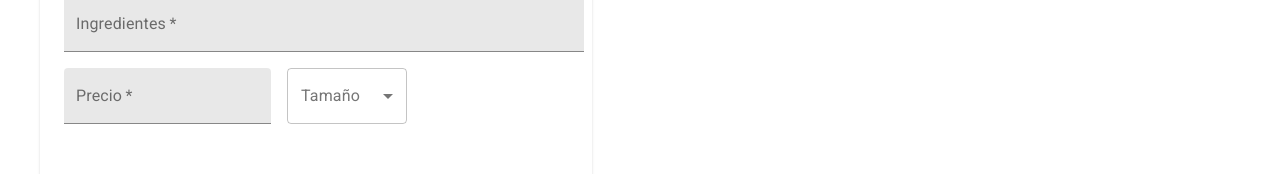
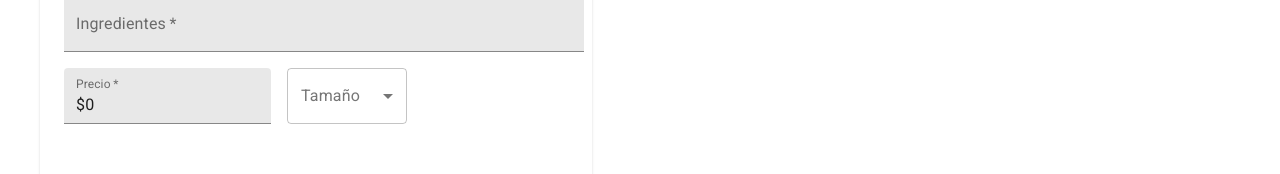
Before and after one commit to jesus2601/pizza_v1, a React (Create React App) app: page /Pizza in a window 1280 px wide. Shown: the part 261-435 px from the top of the page. Built offline with nearby package versions, Linux system fonts and the light colour scheme; no server answers; the database is empty.

Commit message:
Listo para entrega v1

```diff
--- a/src/Routes.js
+++ b/src/Routes.js
@@ -15,6 +15,9 @@ import Preguntas from './views/Preguntas';
 const Routes =() => {
     return(
         <BrowserRouter>
+            <Switch>
+                <Route exact path="/" component={Home} />
+            </Switch>
             <Switch>
                 <Route exact path="/Inicio" component={Home} />
             </Switch>
--- a/src/components/AddPizza.js
+++ b/src/components/AddPizza.js
@@ -65,19 +65,15 @@ export default function FormPizza(props) {
   const classes = useStyles();
   const [values, setValues] = React.useState({
     nombre:"",
-    precio:'',
+    precio:0,
     descripcion:"",
     ingredientes:'',
     size:'',
     ranking:'0'
   });
 
-  const [numero, setNumero] = React.useState({
-    numero:""
-  });
-
   const agregarNumero = (event) => {
-    setNumero({
+    setValues({
       ...values,
       [event.target.name]: event.target.value,
     });
@@ -146,7 +142,7 @@ export default function FormPizza(props) {
                                 <TextField
                                     id="precio"
                                     label="Precio"
-                                    value={numero.numero}
+                                    value={values.precio}
                                     onChange={agregarNumero}
                                     style={{ margin: 8 }}
                                     name="precio"
--- a/src/views/FormPizza.js
+++ b/src/views/FormPizza.js
@@ -123,6 +123,7 @@ export default function  FormPizza(){
             docs.push({...doc.data(), id:doc.id})
           });
           setPizzas(docs);
+          console.log(docs);
         });
       }
 
@@ -203,7 +204,7 @@ function Tabla(props) {
                 {row.nombre}
               </TableCell>
               <TableCell align="center">${row.precio}</TableCell>
-              <TableCell align="center">{row.detalles}</TableCell>
+              <TableCell align="center">{row.descripcion}</TableCell>
               <TableCell align="center">{row.ingredientes}</TableCell>
               <TableCell align="center">{row.size}</TableCell>
             </TableRow>
--- a/src/views/Preguntas.js
+++ b/src/views/Preguntas.js
@@ -2,31 +2,13 @@ import React from 'react';
 import Button from '@material-ui/core/Button';
 import CssBaseline from '@material-ui/core/CssBaseline';
 import TextField from '@material-ui/core/TextField';
-import FormControlLabel from '@material-ui/core/FormControlLabel';
-import Checkbox from '@material-ui/core/Checkbox';
-import Link from '@material-ui/core/Link';
 import Paper from '@material-ui/core/Paper';
-import Box from '@material-ui/core/Box';
 import Grid from '@material-ui/core/Grid';
-import LockOutlinedIcon from '@material-ui/icons/LockOutlined';
 import Typography from '@material-ui/core/Typography';
 import { makeStyles } from '@material-ui/core/styles';
 import Footer from '../components/Footer'
-import CallIcon from '@material-ui/icons/Call';
-import MailIcon from '@material-ui/icons/Mail';
 
-function Copyright() {
-  return (
-    <Typography variant="body2" color="textSecondary" align="center">
-      {'Copyright © '}
-      <Link color="inherit" href="https://material-ui.com/">
-        Your Website
-      </Link>{' '}
-      {new Date().getFullYear()}
-      {'.'}
-    </Typography>
-  );
-}
+
 
 const useStyles = makeStyles((theme) => ({
   root: {
--- a/src/views/SignUp.js
+++ b/src/views/SignUp.js
@@ -3,8 +3,6 @@ import Avatar from '@material-ui/core/Avatar';
 import Button from '@material-ui/core/Button';
 import CssBaseline from '@material-ui/core/CssBaseline';
 import TextField from '@material-ui/core/TextField';
-import FormControlLabel from '@material-ui/core/FormControlLabel';
-import Checkbox from '@material-ui/core/Checkbox';
 import {Link} from 'react-router-dom'
 import Grid from '@material-ui/core/Grid';
 import Box from '@material-ui/core/Box';
```
Also changed, not shown: src/views/Home.js (+10 -2 lines).
